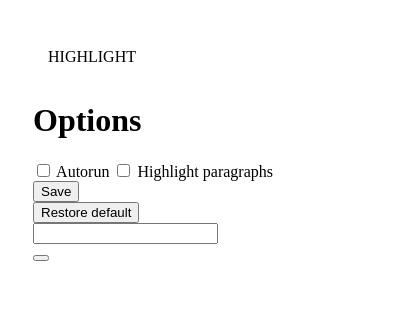
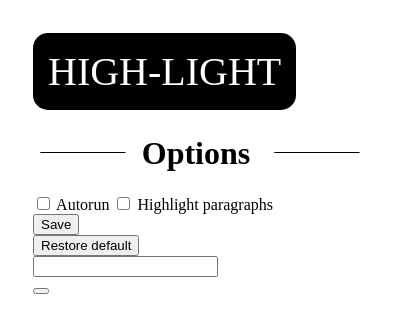
Before and after one commit to jr-chuang/sbd-highlighter, a browser extension: page dist/popup.html in a window 400 px wide. Drawn offline with Linux system fonts and the light colour scheme; files that its build step writes are made by us from their sources.

Commit message:
Styled highlight button and options header in the popup.

```diff
--- a/dist/popup.html
+++ b/dist/popup.html
@@ -8,12 +8,14 @@
   </head>
   <body>
     <div id="container">
-      <div id="enable">HIGHLIGHT</div>
+      <div id="enable">HIGH-LIGHT</div>
     </div>
 
     <!-- Options -->
     <div id="options">
-      <h1>Options</h1>
+      <h1>
+        <hr>&nbsp Options &nbsp <hr>
+      </h1>
       <input id="autorun" type="checkbox">
         Autorun
       </input>
--- a/dist/popupStyle.css
+++ b/dist/popupStyle.css
@@ -8,9 +8,22 @@ body {
   justify-content: space-between;
 }
 #enable {
-  background-color: inherit;
+  background-color: black;
   cursor: pointer;
   padding: 15px;
   text-align: center;
   border-radius: 15px;
+  font-size: 40px;
+  color: white;
 }
+h1 {
+  text-align: center;
+}
+hr {
+  display: inline-block;
+  width: 25%;
+  border-top: 0px;
+  border-bottom: 1px solid black;
+  position: relative;
+  top: 5px;
+}
```
